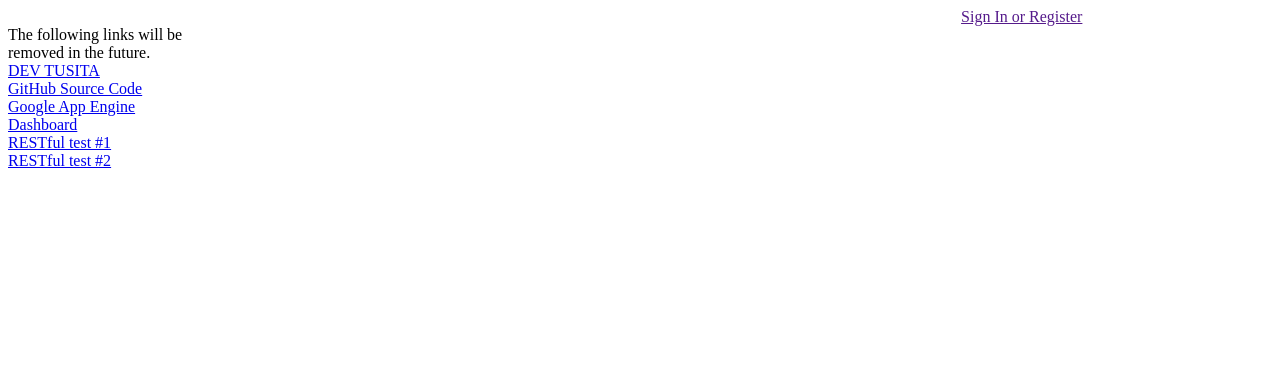
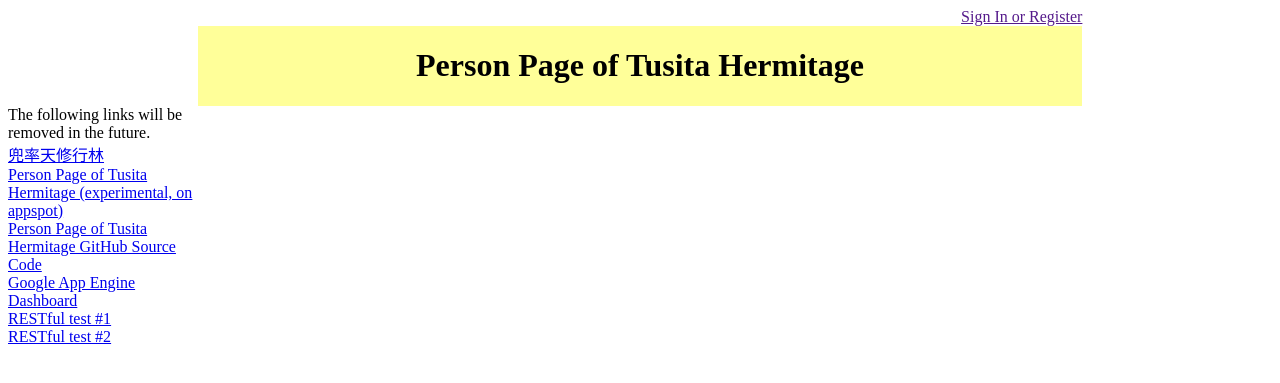
Before and after one commit to yapcheahshen/devtusita, a Python web app: template templates/index.html in a window 1280 px wide. Shown: the top 383 px of the page. Run offline with Jinja, Linux system fonts and the light colour scheme; the template is opened without the code that fills it, so the values that code supplies are empty.

Commit message:
html layout change

```diff
--- a/templates/index.html
+++ b/templates/index.html
@@ -17,13 +17,21 @@
    <a href="{{ signinOrRegisterURL }}">Sign In or Register</a>
   {% endif %}
  </div>
+ <div style="clear:both;"></div>
 </div>
-<div style="clear:both;"></div>
+
+<div style="width: 100%;">
+ <div style="width: 15%; float: left;">&nbsp;</div>
+ <div style="width: 70%; float: left; text-align: center; background-color: #FFFF99;"><h1>Person Page of Tusita Hermitage</h1></div>
+ <div style="clear:both;"></div>
+</div>
+
 <div style="width: 100%;">
  <div style="width: 15%; float: left;">
    The following links will be removed in the future.<br />
-   <a target="_blank" href="http://devtusita.appspot.com/">DEV TUSITA</a><br />
-   <a target="_blank" href="https://github.com/siongui/devtusita">GitHub Source Code</a><br />
+   <a target="_blank" href="http://tusitainternational.net/zh/">兜率天修行林</a><br />
+   <a target="_blank" href="http://devtusita.appspot.com/">Person Page of Tusita Hermitage (experimental, on appspot)</a><br />
+   <a target="_blank" href="https://github.com/siongui/devtusita">Person Page of Tusita Hermitage GitHub Source Code</a><br />
    <a target="_blank" href="https://appengine.google.com/">Google App Engine Dashboard</a><br />
    <a target="_blank" href="/RESTful/test@example.com">RESTful test #1</a><br />
    <a target="_blank" href="/RESTful/test2@example.com">RESTful test #2</a><br />
```
